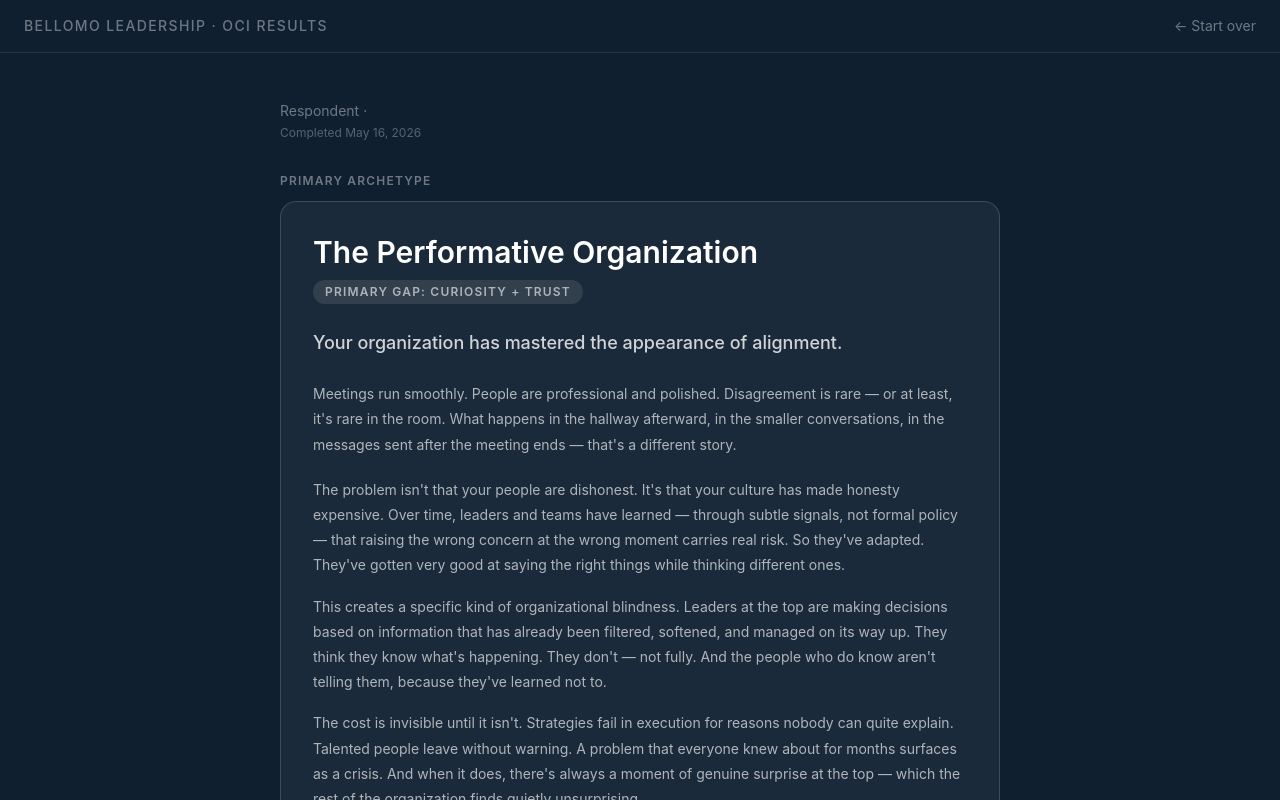
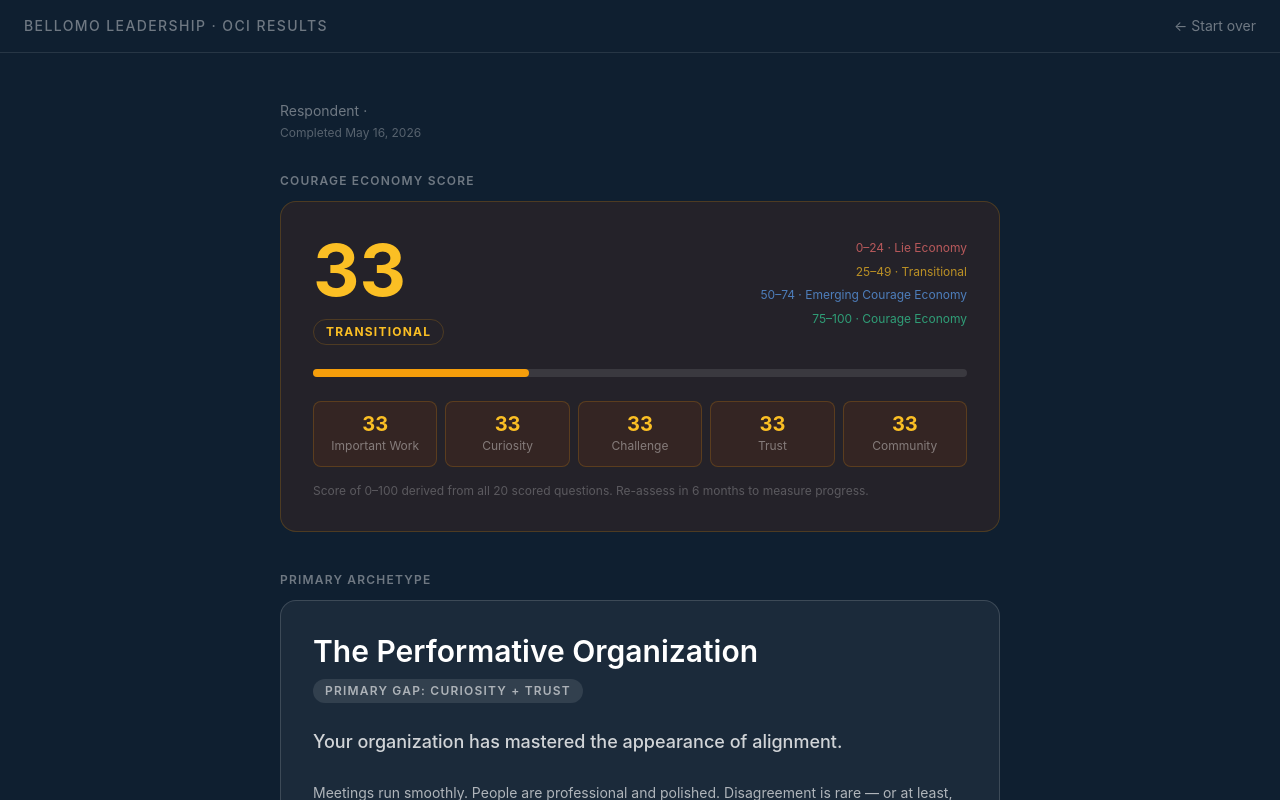
Before and after one commit to thane-eng/oci-diagnostic, a Next.js app: page /results in a window 1280 px wide. Shown: the top 800 px of the page. Built offline with nearby package versions, Linux system fonts and the light colour scheme.

Commit message:
Add Courage Economy Score (CES) to results page

```diff
--- a/app/results/page.tsx
+++ b/app/results/page.tsx
@@ -9,6 +9,22 @@ import type { ArchetypeKey } from '@/lib/questions'
 import Link from 'next/link'
 
 const ELEMENTS: Element[] = ['IW', 'CUR', 'CHA', 'TRU', 'COM']
+
+function calcCES(scores: Record<Element, number>) {
+  const raw = scores.IW + scores.CUR + scores.CHA + scores.TRU + scores.COM
+  return Math.round((raw - 20) / 60 * 100)
+}
+
+function calcElementCES(score: number) {
+  return Math.round((score - 4) / 12 * 100)
+}
+
+function getCesBand(score: number) {
+  if (score < 25) return { label: 'Lie Economy', barColor: '#EF4444', bg: 'bg-red-900/20', border: 'border-red-500/20', text: 'text-red-400' }
+  if (score < 50) return { label: 'Transitional', barColor: '#F59E0B', bg: 'bg-amber-900/20', border: 'border-amber-500/20', text: 'text-amber-400' }
+  if (score < 75) return { label: 'Emerging Courage Economy', barColor: '#60A5FA', bg: 'bg-blue-900/20', border: 'border-blue-500/20', text: 'text-blue-400' }
+  return { label: 'Courage Economy', barColor: '#34D399', bg: 'bg-emerald-900/20', border: 'border-emerald-500/20', text: 'text-emerald-400' }
+}
 
 function ResultsContent() {
   const params = useSearchParams()
@@ -28,7 +44,10 @@ function ResultsContent() {
   }
 
   const primary = archetypes[primaryKey]
-    const secondary = secondaryKey ? archetypes[secondaryKey] : null
+  const secondary = secondaryKey ? archetypes[secondaryKey] : null
+
+  const ces = calcCES(elementScores)
+  const cesBand = getCesBand(ces)
 
   // Sort elements for display (lowest first = most attention needed)
   const sortedElements = [...ELEMENTS].sort((a, b) => elementScores[a] - elementScores[b])
@@ -62,6 +81,54 @@ function ResultsContent() {
           <p className="text-white/30 text-xs">
             Completed {new Date().toLocaleDateString('en-US', { month: 'long', day: 'numeric', year: 'numeric' })}
           </p>
+        </div>
+
+        {/* Courage Economy Score */}
+        <div className="mb-10">
+          <p className="text-white/40 text-xs font-semibold tracking-widest uppercase mb-3">
+            Courage Economy Score
+          </p>
+          <div className={`${cesBand.bg} border ${cesBand.border} rounded-2xl p-8`}>
+            <div className="flex items-start justify-between mb-6">
+              <div>
+                <div className={`text-7xl font-bold ${cesBand.text} leading-none mb-3`}>
+                  {ces}
+                </div>
+                <div className={`inline-block text-xs font-bold tracking-widest uppercase px-3 py-1 rounded-full border ${cesBand.border} ${cesBand.text}`}>
+                  {cesBand.label}
+                </div>
+              </div>
+              <div className="text-right text-white/30 text-xs leading-relaxed space-y-1 pt-1">
+                <div className="text-red-400/70">0–24 · Lie Economy</div>
+                <div className="text-amber-400/70">25–49 · Transitional</div>
+                <div className="text-blue-400/70">50–74 · Emerging Courage Economy</div>
+                <div className="text-emerald-400/70">75–100 · Courage Economy</div>
+              </div>
+            </div>
+            {/* Progress bar */}
+            <div className="bg-white/10 rounded-full h-2 mb-6">
+              <div
+                className="rounded-full h-2 transition-all duration-700"
+                style={{ width: `${ces}%`, backgroundColor: cesBand.barColor }}
+              />
+            </div>
+            {/* Element subscores */}
+            <div className="grid grid-cols-5 gap-2 mb-4">
+              {ELEMENTS.map(el => {
+                const elCes = calcElementCES(elementScores[el])
+                const elBand = getCesBand(elCes)
+                return (
+                  <div key={el} className={`${elBand.bg} border ${elBand.border} rounded-lg p-3 text-center`}>
+                    <div className={`text-xl font-bold ${elBand.text} leading-none mb-1`}>{elCes}</div>
+                    <div className="text-white/40 text-xs">{getElementLabel(el)}</div>
+                  </div>
+                )
+              })}
+            </div>
+            <p className="text-white/25 text-xs">
+              Score of 0–100 derived from all 20 scored questions. Re-assess in 6 months to measure progress.
+            </p>
+          </div>
         </div>
 
         {/* Primary archetype */}
```
